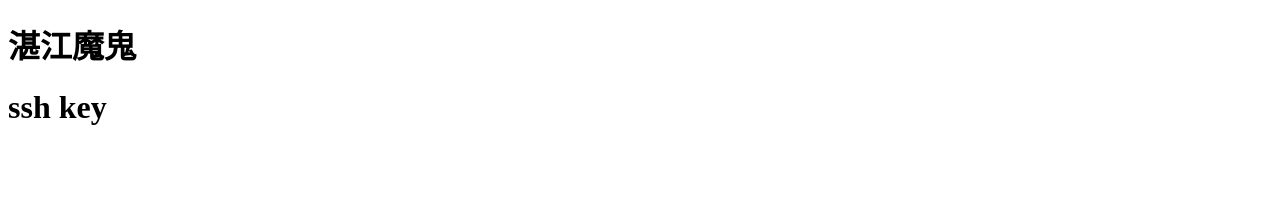
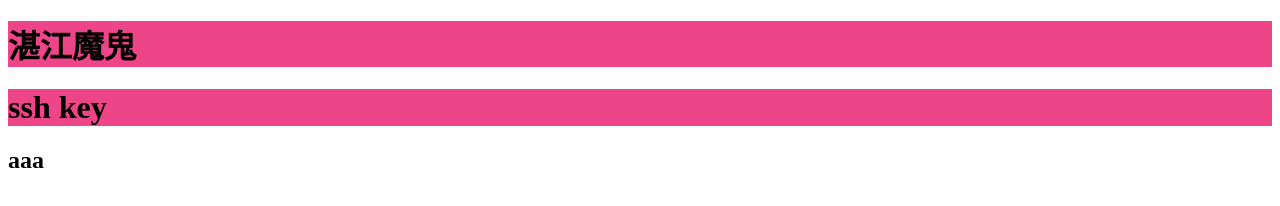
Before and after one commit to gitbashkang/guoguo, a plain HTML site: page index.html in a window 1280 px wide. Drawn offline with Linux system fonts and the light colour scheme.

Commit message:
测试提交

```diff
--- a/index.html
+++ b/index.html
@@ -5,9 +5,15 @@
     <meta name="viewport" content="width=device-width, initial-scale=1.0">
     <meta http-equiv="X-UA-Compatible" content="ie=edge">
     <title>Document</title>
+    <style>
+        h1{
+            background-color: #e48;
+        }
+    </style>
 </head>
 <body>
 	<h1>湛江魔鬼<h1>
-	<h1>ssh key</h1>
+    <h1>ssh key</h1>
+    <h2>aaa</h2>
 </body>
 </html>
```
